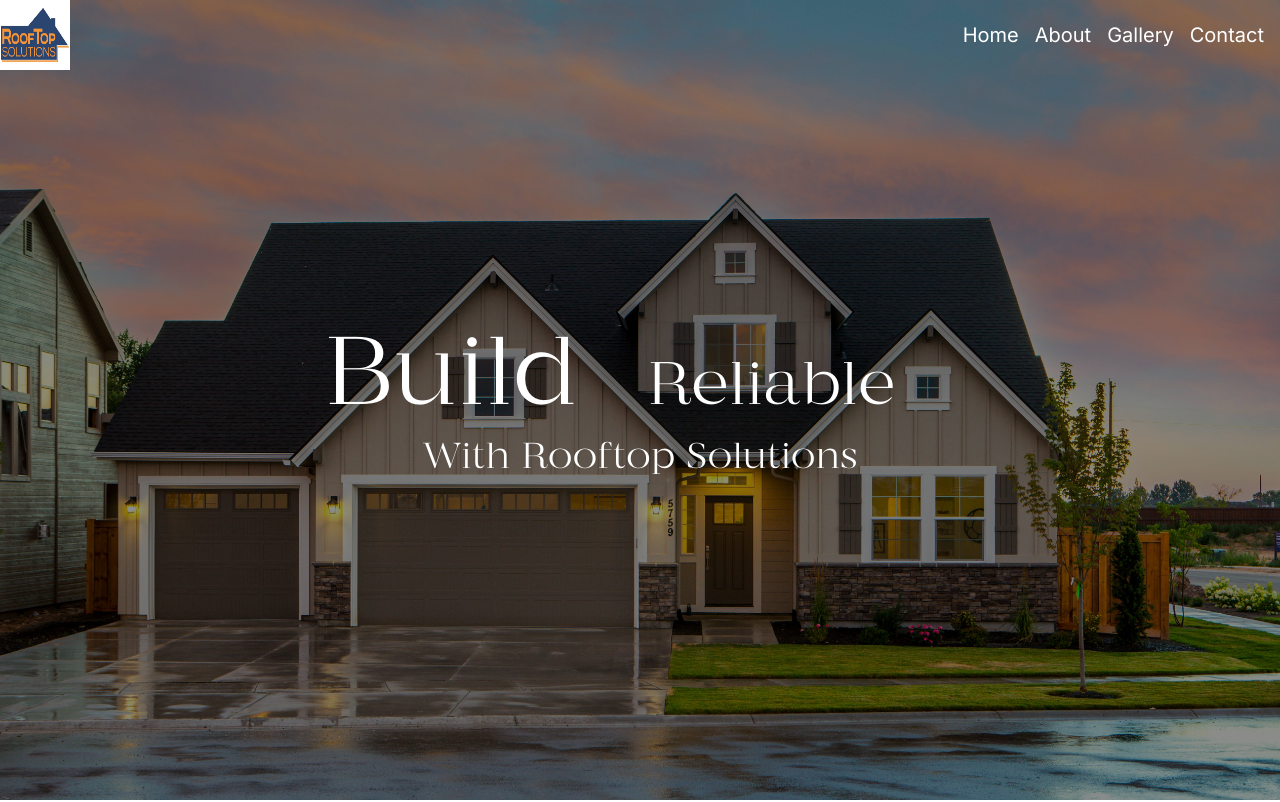
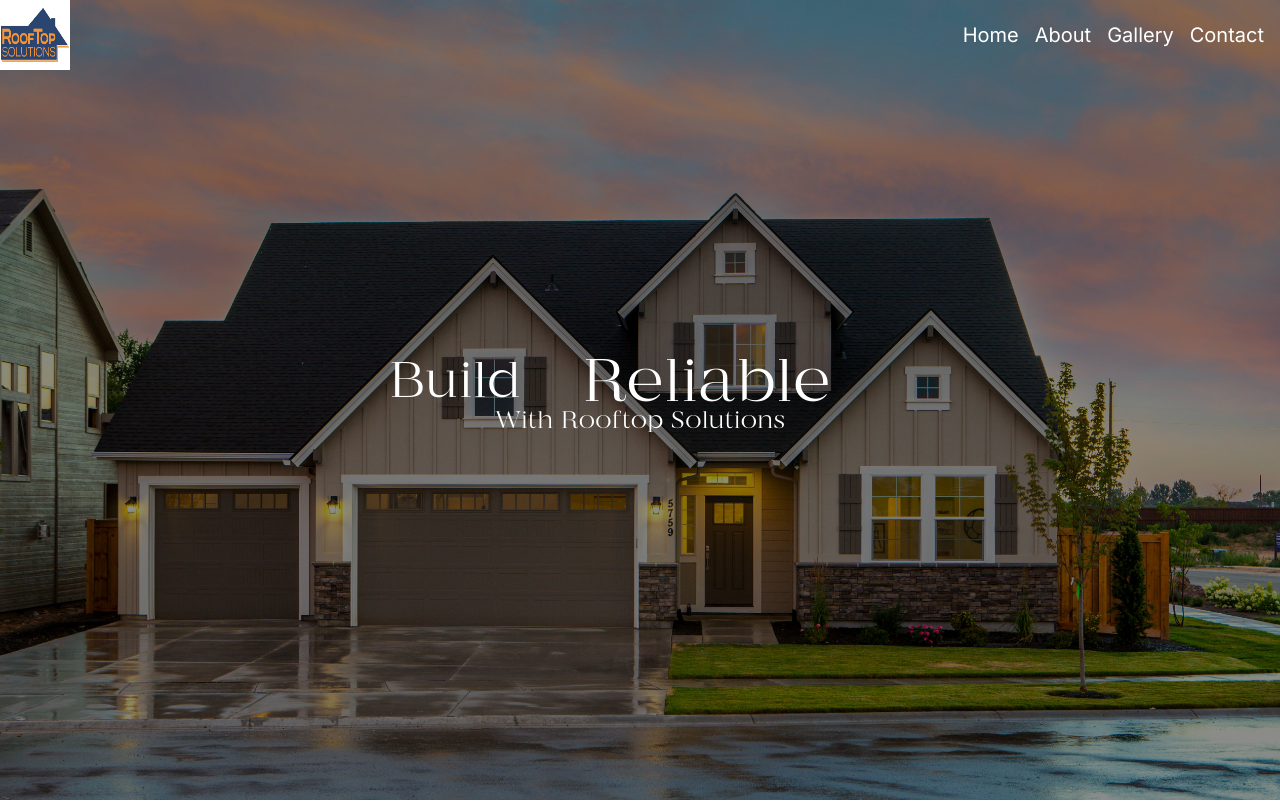
Before and after one commit to CesarPincha/Jon, a Next.js app: page / in a window 1280 px wide. Shown: the top 802 px of the page. Built offline with nearby package versions, Linux system fonts and the light colour scheme.

Commit message:
navigation done

```diff
--- a/components/about/page.tsx
+++ b/components/about/page.tsx
@@ -2,9 +2,10 @@ import React from "react";
 import Image from "next/image";
 import aboutPic from "../../public/images/aboutPic.jpg";
 
+
 const page = () => {
   return (
-    <div className="flex lg:flex-row flex-col h-screen ">
+    <div id="about" className="about flex lg:flex-row flex-col h-screen ">
       <div className="flex-1 flex flex-col justify-center items-center text-center m-4 ">
         <h1 className="text-4xl text-balance">Rooftop Solutions</h1>
         <p className="p-4 text-balance">
--- a/components/carousel/page.tsx
+++ b/components/carousel/page.tsx
@@ -8,7 +8,7 @@ import Image from "next/image";
 
 export function ParallaxScrollDemo() {
   return (
-    <div className="flex flex-col lg:flex-row h-screen">
+    <div id="gallery" className=" gallery flex flex-col lg:flex-row h-screen">
       <div className="flex-1 h-[60vw] justify-center my-auto">
         <ParallaxScroll images={images} />
       </div>
--- a/components/contact/page.tsx
+++ b/components/contact/page.tsx
@@ -83,7 +83,10 @@ export default function Contact() {
   };
 
   return (
-    <div className="relative flex items-center justify-center min-h-screen w-full">
+    <div
+      id="contact"
+      className="contact relative flex items-center justify-center min-h-screen w-full"
+    >
       <Image
         src={car1}
         alt="car"
--- a/components/hero/page.tsx
+++ b/components/hero/page.tsx
@@ -22,18 +22,21 @@ function Hero() {
         objectPosition="center"
       />
       <div className="absolute inset-0 bg-black bg-opacity-45"></div>
-      <div className="relative z-20 flex flex-col items-center justify-center px-4">
+      <div className="relative z-20 flex flex-col items-center justify-center ">
         <div className="text-8xl text-white font-coachella font-bold flex flex-col items-center">
-          <div className="flex items-center justify-center">
-            <span>Build</span>
-            <span className="text-center ml-2" style={{ width: "6ch" }}>
+          <div className="flex items-center justify-center h-8">
+            <span className="text-[50px]">Build</span>
+            <span
+              className="text-center items-center justify-center  mt-[-1.4rem]"
+              style={{ width: "6ch" }}
+            >
               <FlipWords
                 words={words}
-                className="text-white inline-block text-6xl"
+                className="text-white text-6xl text-center"
               />
             </span>
           </div>
-          <h2 className="text-4xl text-white font-coachella font-bold mt-4">
+          <h2 className="text-2xl text-white font-coachella font-bold mt-2">
             With Rooftop Solutions
           </h2>
         </div>
--- a/components/navbar/page.tsx
+++ b/components/navbar/page.tsx
@@ -1,8 +1,16 @@
+"use client";
 import React from "react";
 import Image from "next/image";
 import logo from "@/public/images/logo/logo.jpeg";
+import Link from "next/link";
+import { useRouter } from "next/navigation";
 
-const page = () => {
+const scrollToSection = (id: string) => {
+  const element = document.getElementById(id);
+  element?.scrollIntoView({ behavior: "smooth" });
+};
+
+const Page = () => {
   return (
     <div className="flex z-20 absolute w-full items-center text-white">
       <div className="flex-1">
@@ -11,13 +19,34 @@ const page = () => {
       <div className="flex-1 flex justify-end">
         <ul className="flex flex-row gap-4 pr-4 text-[20px]">
           <li>Home</li>
-          <li>About</li>
-          <li>Gallery</li>
-          <li>Contact</li>
+          <li>
+            <a
+              onClick={() => scrollToSection("about")}
+              className="cursor-pointer"
+            >
+              About
+            </a>
+          </li>
+          <li>
+            <a
+              onClick={() => scrollToSection("gallery")}
+              className="cursor-pointer"
+            >
+              Gallery
+            </a>
+          </li>
+          <li>
+            <a
+              onClick={() => scrollToSection("contact")}
+              className="cursor-pointer"
+            >
+              Contact
+            </a>
+          </li>
         </ul>
       </div>
     </div>
   );
 };
 
-export default page;
+export default Page;
```
